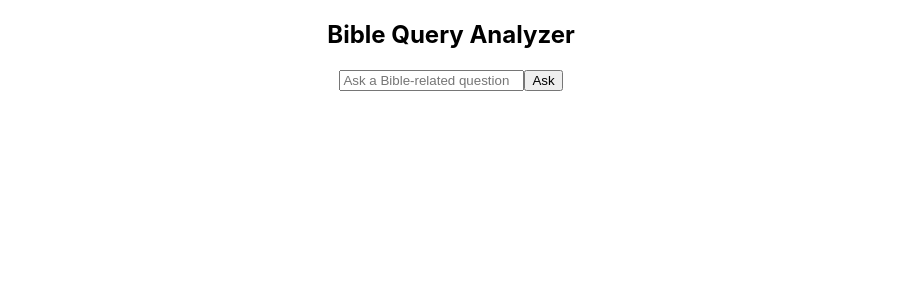
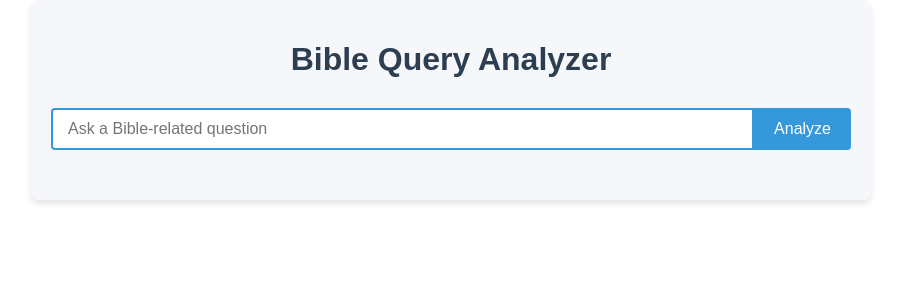
Before and after one commit to jakeklinvexgloo/bibleparsing, a React (Create React App) app: page / in a window 1280 px wide. Shown: the top 300 px of the page, without its empty margins (189-1090 px from the left). Built offline with nearby package versions, Linux system fonts and the light colour scheme.

Commit message:
Working with top 5

```diff
--- /dev/null
+++ b/src/BibleQueryAnalyzer.css
@@ -0,0 +1,173 @@
+.bible-query-analyzer {
+    font-family: 'Arial', sans-serif;
+    max-width: 800px;
+    margin: 0 auto;
+    padding: 20px;
+    background-color: #f5f7fa;
+    border-radius: 8px;
+    box-shadow: 0 4px 6px rgba(0, 0, 0, 0.1);
+  }
+
+  .title {
+    color: #2c3e50;
+    text-align: center;
+    margin-bottom: 30px;
+  }
+
+  .query-form {
+    display: flex;
+    margin-bottom: 30px;
+  }
+
+  .query-input {
+    flex-grow: 1;
+    padding: 10px 15px;
+    font-size: 16px;
+    border: 2px solid #3498db;
+    border-radius: 4px 0 0 4px;
+    outline: none;
+  }
+
+  .submit-button {
+    padding: 10px 20px;
+    font-size: 16px;
+    background-color: #3498db;
+    color: white;
+    border: none;
+    border-radius: 0 4px 4px 0;
+    cursor: pointer;
+    transition: background-color 0.3s ease;
+  }
+
+  .submit-button:hover {
+    background-color: #2980b9;
+  }
+
+  .submit-button:disabled {
+    background-color: #bdc3c7;
+    cursor: not-allowed;
+  }
+
+  .error-message {
+    background-color: #e74c3c;
+    color: white;
+    padding: 10px;
+    border-radius: 4px;
+    margin-bottom: 20px;
+  }
+
+  .section-title {
+    color: #2c3e50;
+    border-bottom: 2px solid #3498db;
+    padding-bottom: 10px;
+    margin-top: 30px;
+  }
+
+  .verse-counts {
+    list-style-type: none;
+    padding: 0;
+  }
+
+  .verse-count-item {
+    display: flex;
+    justify-content: space-between;
+    padding: 10px;
+    background-color: white;
+    margin-bottom: 5px;
+    border-radius: 4px;
+    box-shadow: 0 2px 4px rgba(0, 0, 0, 0.1);
+  }
+
+  .verse {
+    font-weight: bold;
+    color: #2c3e50;
+  }
+
+  .count {
+    background-color: #3498db;
+    color: white;
+    padding: 2px 8px;
+    border-radius: 10px;
+  }
+
+  .top-verses-container {
+    margin-top: 30px;
+  }
+
+  .verse-item {
+    background-color: white;
+    padding: 20px;
+    margin-bottom: 20px;
+    border-radius: 4px;
+    box-shadow: 0 2px 4px rgba(0, 0, 0, 0.1);
+  }
+
+  .verse-reference {
+    color: #2c3e50;
+    margin-bottom: 15px;
+  }
+
+  .mention-count {
+    font-size: 0.8em;
+    color: #7f8c8d;
+  }
+
+  .verse-content {
+    margin-bottom: 10px;
+    line-height: 1.6;
+  }
+
+  .verse-number {
+    color: #3498db;
+  }
+
+  .parsed-references-container {
+    margin-top: 30px;
+  }
+
+  .parsed-references-list {
+    list-style-type: none;
+    padding: 0;
+    background-color: white;
+    border-radius: 4px;
+    box-shadow: 0 2px 4px rgba(0, 0, 0, 0.1);
+  }
+
+  .parsed-reference-item {
+    padding: 10px 15px;
+    border-bottom: 1px solid #ecf0f1;
+  }
+
+  .parsed-reference-item:last-child {
+    border-bottom: none;
+  }
+
+  .raw-responses-container {
+    margin-top: 30px;
+  }
+
+  .raw-responses {
+    background-color: white;
+    padding: 20px;
+    border-radius: 4px;
+    box-shadow: 0 2px 4px rgba(0, 0, 0, 0.1);
+    overflow-x: auto;
+    white-space: pre-wrap;
+    word-wrap: break-word;
+  }
+
+  @media (max-width: 600px) {
+    .query-form {
+      flex-direction: column;
+    }
+
+    .query-input,
+    .submit-button {
+      width: 100%;
+      border-radius: 4px;
+    }
+
+    .submit-button {
+      margin-top: 10px;
+    }
+  }
--- a/src/BibleQueryAnalyzer.js
+++ b/src/BibleQueryAnalyzer.js
@@ -1,10 +1,15 @@
 import React, { useState } from 'react';
 import axios from 'axios';
 import { books, abbreviationsToFullName } from './booksData';
+import { fetchVerses } from './bibleApiService';
+import './BibleQueryAnalyzer.css';
 
 const BibleQueryAnalyzer = () => {
   const [question, setQuestion] = useState('');
   const [results, setResults] = useState(null);
+  const [topVerses, setTopVerses] = useState([]);
+  const [rawResponses, setRawResponses] = useState('');
+  const [parsedReferences, setParsedReferences] = useState([]);
   const [loading, setLoading] = useState(false);
   const [error, setError] = useState(null);
 
@@ -27,7 +32,12 @@ const BibleQueryAnalyzer = () => {
 
       const processedResults = processApiResponse(response.data);
       console.log('Processed results:', processedResults);
-      setResults(processedResults);
+      setResults(processedResults.results);
+      setRawResponses(processedResults.rawResponses);
+      setParsedReferences(processedResults.parsedReferences);
+
+      const top5Verses = await getTop5VerseswithContent(processedResults.results.verseCounts);
+      setTopVerses(top5Verses);
     } catch (err) {
       console.error('Error details:', err);
       setError('Failed to fetch results. Please try again later.');
@@ -39,26 +49,77 @@ const BibleQueryAnalyzer = () => {
   const processApiResponse = (data) => {
     console.log('Processing API response:', data);
     let allReferences = [];
+    let rawResponses = [];
     data.forEach(item => {
       ['biblereferences', 'bibleverses', 'biblicalconcepts'].forEach(field => {
-        if (item[field]) {
+        if (item[field] && item[field].toLowerCase() !== 'na' && item[field].toLowerCase() !== 'nan') {
           const refs = item[field].split(/[,;/]/).map(ref => ref.trim());
-          allReferences.push(...refs);
+          allReferences.push(...refs.map(ref => ({ raw: ref, field })));
+          rawResponses.push(`${field}: ${item[field]}`);
         }
       });
     });
     console.log('All references extracted:', allReferences);
 
-    const standardizedReferences = standardizeReferences(allReferences);
+    const parsedReferences = parseReferences(allReferences);
+    console.log('Parsed references:', parsedReferences);
+
+    const standardizedReferences = standardizeReferences(parsedReferences.map(pr => pr.parsed));
     console.log('Standardized references:', standardizedReferences);
 
     const verseCounts = countVerseOccurrences(standardizedReferences);
     console.log('Verse counts:', verseCounts);
 
     return {
+      results: {
         standardizedReferences,
         verseCounts
+      },
+      rawResponses: rawResponses.join('\n'),
+      parsedReferences
     };
+  };
+
+  const parseReferences = (references) => {
+    return references.flatMap(({ raw, field }) => {
+      const parts = raw.split(/[-–]/);
+      if (parts.length === 1) return [{ raw, parsed: standardizeBookName(raw), field }];
+
+      const [start, end] = parts;
+      const [book, startChapter, startVerse] = start.trim().split(/\s+|:/);
+      const [endChapter, endVerse] = end.trim().split(':');
+
+      if (!endVerse) {
+        // Range is within the same chapter
+        return [{ raw, parsed: standardizeBookName(start.trim()), field }];
+      }
+
+      const fullBookName = getFullBookName(book);
+      const result = [];
+      for (let verse = parseInt(startVerse); verse <= parseInt(endVerse); verse++) {
+        const parsed = `${fullBookName} ${startChapter}:${verse}`;
+        result.push({ raw, parsed, field });
+      }
+      return result;
+    });
+  };
+
+  const standardizeBookName = (reference) => {
+    const parts = reference.trim().split(' ');
+    let book = parts[0];
+    if (parts.length > 1 && (parts[0].toLowerCase() === '1' || parts[0].toLowerCase() === '2' || parts[0].toLowerCase() === '3')) {
+      book = parts[0] + ' ' + parts[1];
+      parts.splice(0, 2);
+    } else {
+      parts.splice(0, 1);
+    }
+    const fullBookName = getFullBookName(book);
+    return [fullBookName, ...parts].join(' ');
+  };
+
+  const getFullBookName = (book) => {
+    const lowercaseBook = book.toLowerCase();
+    return abbreviationsToFullName[lowercaseBook] || book;
   };
 
   const standardizeReferences = (references) => {
@@ -68,12 +129,9 @@ const BibleQueryAnalyzer = () => {
       const parts = ref.trim().split(' ');
       let book = parts[0];
 
-      // Check if the reference starts with a number (chapter)
       if (parts.length === 1 || !isNaN(parts[0])) {
-        // Use the previous book if no book is specified
         book = currentBook;
       } else {
-        // Handle cases where the book name is two words (e.g., "1 Corinthians")
         if (parts.length > 1 && (parts[0].toLowerCase() === '1' || parts[0].toLowerCase() === '2' || parts[0].toLowerCase() === '3')) {
           book = parts[0] + ' ' + parts[1];
           parts.splice(0, 2);
@@ -81,7 +139,6 @@ const BibleQueryAnalyzer = () => {
           parts.splice(0, 1);
         }
 
-        // Use the abbreviationsToFullName object to get the full book name
         const lowercaseBook = book.toLowerCase();
         if (abbreviationsToFullName[lowercaseBook]) {
           book = abbreviationsToFullName[lowercaseBook];
@@ -104,58 +161,133 @@ const BibleQueryAnalyzer = () => {
       const chapterVerse = rest.join(' ');
       if (!chapterVerse) return;
 
-    const [chapter, verseRange] = chapterVerse.split(':');
-    if (!verseRange) return;
+      const [chapter, verse] = chapterVerse.split(':');
+      if (!verse) return;
 
-    // Handle ranges with en dash (–) or hyphen (-)
-    if (verseRange.includes('–') || verseRange.includes('-')) {
-      const [start, end] = verseRange.split(/[–-]/).map(Number);
-      for (let verse = start; verse <= end; verse++) {
       const fullRef = `${book} ${chapter}:${verse}`;
       counts[fullRef] = (counts[fullRef] || 0) + 1;
       console.log('Counted:', fullRef, counts[fullRef]);
-      }
-    } else {
-      counts[ref] = (counts[ref] || 0) + 1;
-      console.log('Counted:', ref, counts[ref]);
-    }
     });
     return counts;
   };
 
+  const getTop5VerseswithContent = async (verseCounts) => {
+    const sortedVerses = Object.entries(verseCounts)
+      .sort(([, a], [, b]) => b - a);
+
+    const results = [];
+    let index = 0;
+    while (results.length < 5 && index < sortedVerses.length) {
+      const [verse, count] = sortedVerses[index];
+      const [book, chapterVerse] = verse.split(' ');
+      const [chapter, verseNumber] = chapterVerse.split(':');
+
+      if (isNaN(parseInt(verseNumber))) {
+        index++;
+        continue;
+      }
+
+      const startVerse = parseInt(verseNumber);
+      const endVerse = startVerse + 3;
+
+      const reference = `${book} ${chapter}:${startVerse}-${endVerse}`;
+
+      try {
+        const verses = await fetchVerses(reference);
+        if (verses && verses.length > 0) {
+          results.push({ reference, count, verses });
+        }
+      } catch (error) {
+        console.error(`Error fetching verses for ${reference}:`, error);
+      }
+
+      index++;
+    }
+
+    return results;
+  };
+
   return (
     <div className="bible-query-analyzer">
-      <h2>Bible Query Analyzer</h2>
-      <form onSubmit={handleSubmit}>
+      <h1 className="title">Bible Query Analyzer</h1>
+      <form onSubmit={handleSubmit} className="query-form">
         <input
           type="text"
           value={question}
           onChange={handleQuestionChange}
           placeholder="Ask a Bible-related question"
+          className="query-input"
         />
-        <button type="submit" disabled={loading}>
-          {loading ? 'Loading...' : 'Ask'}
+        <button type="submit" disabled={loading} className="submit-button">
+          {loading ? 'Analyzing...' : 'Analyze'}
         </button>
       </form>
 
-      {error && <div className="error">{error}</div>}
+      {error && <div className="error-message">{error}</div>}
 
       {results && (
-        <div className="results">
-          <h3>Standardized References:</h3>
-          <ul>
-            {results.standardizedReferences.map((ref, index) => (
-              <li key={index}>{ref}</li>
+        <div className="results-container">
+          <h2 className="section-title">Verse Occurrence Counts</h2>
+          <ul className="verse-counts">
+            {Object.entries(results.verseCounts)
+              .sort(([, a], [, b]) => b - a)
+              .slice(0, 10)
+              .map(([verse, count]) => (
+                <li key={verse} className="verse-count-item">
+                  <span className="verse">{verse}</span>
+                  <span className="count">{count}</span>
+                </li>
               ))}
           </ul>
-          <h3>Verse Occurrence Counts:</h3>
-          <ul>
-            {Object.entries(results.verseCounts)
-              .sort(([, a], [, b]) => b - a)
-              .map(([verse, count]) => (
-                <li key={verse}>{verse}: {count}</li>
+        </div>
+      )}
+
+      {topVerses.length > 0 && (
+        <div className="top-verses-container">
+          <h2 className="section-title">Top 5 Verses with Content</h2>
+          {topVerses.map((item, index) => (
+            <div key={index} className="verse-item">
+              <h3 className="verse-reference">
+                {item.reference} <span className="mention-count">(Mentioned {item.count} times)</span>
+              </h3>
+              {item.verses.map((verse, vIndex) => (
+                <p key={vIndex} className="verse-content">
+                  <strong className="verse-number">{verse.verse}</strong> {verse.text}
+                </p>
               ))}
-          </ul>
+            </div>
+          ))}
+        </div>
+      )}
+
+      {parsedReferences.length > 0 && (
+        <div className="parsed-references-container">
+          <h2 className="section-title">Parsed References</h2>
+          <table className="parsed-references-table">
+            <thead>
+              <tr>
+                <th>Raw Input</th>
+                <th>Parsed Reference</th>
+                <th>Field</th>
+              </tr>
+            </thead>
+            <tbody>
+              {parsedReferences.map((ref, index) => (
+                <tr key={index} className="parsed-reference-item">
+                  <td>{ref.raw}</td>
+                  <td>{ref.parsed}</td>
+                  <td>{ref.field}</td>
+                </tr>
+              ))}
+            </tbody>
+          </table>
+        </div>
+      )}
+
+      {rawResponses && (
+        <div className="raw-responses-container">
+          <h2 className="section-title">Raw Concatenated Responses</h2>
+          <pre className="raw-responses">{rawResponses}</pre>
         </div>
       )}
     </div>
--- /dev/null
+++ b/src/bibleApiService.js
@@ -0,0 +1,14 @@
+import axios from 'axios';
+
+export const fetchVerses = async (reference) => {
+  try {
+    const response = await axios.get(`https://bible-api.com/${reference}`);
+    return response.data.verses.map(verse => ({
+      verse: verse.verse,
+      text: verse.text.trim()
+    }));
+  } catch (error) {
+    console.error(`Error fetching verses for ${reference}:`, error);
+    return [];
+  }
+};
```
Lines whose indentation alone changed are shown as unchanged.
